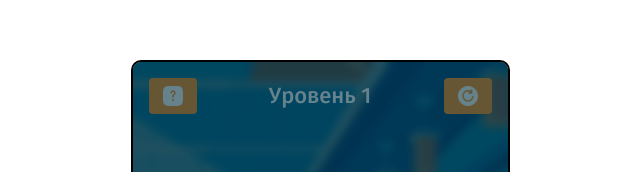
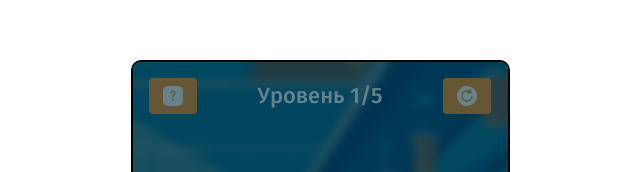
Before and after one commit to julry/lanit-game, a React (Create React App) app: page / in a window 1280 px wide. Both pictures are taken after a click on the button "Играть". Shown: the top 172 px of the page, without its empty margins (320-960 px from the left). Built offline with nearby package versions, Linux system fonts and the light colour scheme.

Commit message:
add levels amount

```diff
--- a/src/components/shared/game.jsx
+++ b/src/components/shared/game.jsx
@@ -178,7 +178,7 @@ export const Game = ({ isFirstTimeRules, picture, bg, phrases, level, initialPuz
                             <path fill-rule="evenodd" clip-rule="evenodd" d="M12 22C7.28595 22 4.92893 22 3.46447 20.5355C2 19.0711 2 16.714 2 12C2 7.28595 2 4.92893 3.46447 3.46447C4.92893 2 7.28595 2 12 2C16.714 2 19.0711 2 20.5355 3.46447C22 4.92893 22 7.28595 22 12C22 16.714 22 19.0711 20.5355 20.5355C19.0711 22 16.714 22 12 22ZM12 7.75C11.3787 7.75 10.875 8.25368 10.875 8.875C10.875 9.28921 10.5392 9.625 10.125 9.625C9.71079 9.625 9.375 9.28921 9.375 8.875C9.375 7.42525 10.5503 6.25 12 6.25C13.4497 6.25 14.625 7.42525 14.625 8.875C14.625 9.58584 14.3415 10.232 13.883 10.704C13.7907 10.7989 13.7027 10.8869 13.6187 10.9708C13.4029 11.1864 13.2138 11.3753 13.0479 11.5885C12.8289 11.8699 12.75 12.0768 12.75 12.25V13C12.75 13.4142 12.4142 13.75 12 13.75C11.5858 13.75 11.25 13.4142 11.25 13V12.25C11.25 11.5948 11.555 11.0644 11.8642 10.6672C12.0929 10.3733 12.3804 10.0863 12.6138 9.85346C12.6842 9.78321 12.7496 9.71789 12.807 9.65877C13.0046 9.45543 13.125 9.18004 13.125 8.875C13.125 8.25368 12.6213 7.75 12 7.75ZM12 17C12.5523 17 13 16.5523 13 16C13 15.4477 12.5523 15 12 15C11.4477 15 11 15.4477 11 16C11 16.5523 11.4477 17 12 17Z" fill="white"/>
                         </svg>
                     </ActionButton>
-                    <p>Уровень {level}</p>
+                    <p>Уровень {level}/5</p>
                     <ActionButton $ratio={ratio} onClick={handleRestart}>
                         <svg viewBox="0 0 24 24" fill="none" xmlns="http://www.w3.org/2000/svg">
                             <path fill-rule="evenodd" clip-rule="evenodd" d="M12 22C17.5228 22 22 17.5228 22 12C22 6.47715 17.5228 2 12 2C6.47715 2 2 6.47715 2 12C2 17.5228 6.47715 22 12 22ZM15.9346 5.59158C16.217 5.70662 16.4017 5.98121 16.4017 6.28616V9.00067C16.4017 9.41489 16.0659 9.75067 15.6517 9.75067H13C12.6983 9.75067 12.4259 9.56984 12.3088 9.29174C12.1917 9.01364 12.2527 8.69245 12.4635 8.47659L13.225 7.69705C11.7795 7.25143 10.1467 7.61303 9.00097 8.78596C7.33301 10.4935 7.33301 13.269 9.00097 14.9765C10.6593 16.6742 13.3407 16.6742 14.999 14.9765C15.6769 14.2826 16.0805 13.4112 16.2069 12.5045C16.2651 12.0865 16.5972 11.7349 17.0192 11.7349C17.4246 11.7349 17.7609 12.0595 17.7217 12.463C17.5957 13.7606 17.0471 15.0265 16.072 16.0247C13.8252 18.3248 10.1748 18.3248 7.92796 16.0247C5.69068 13.7344 5.69068 10.0281 7.92796 7.7378C9.66551 5.95905 12.244 5.55465 14.3647 6.53037L15.1152 5.76208C15.3283 5.54393 15.6522 5.47653 15.9346 5.59158Z" fill="white"/>
```
Also changed, not shown: 7 other files (tests, documents, lock files or other folders).
